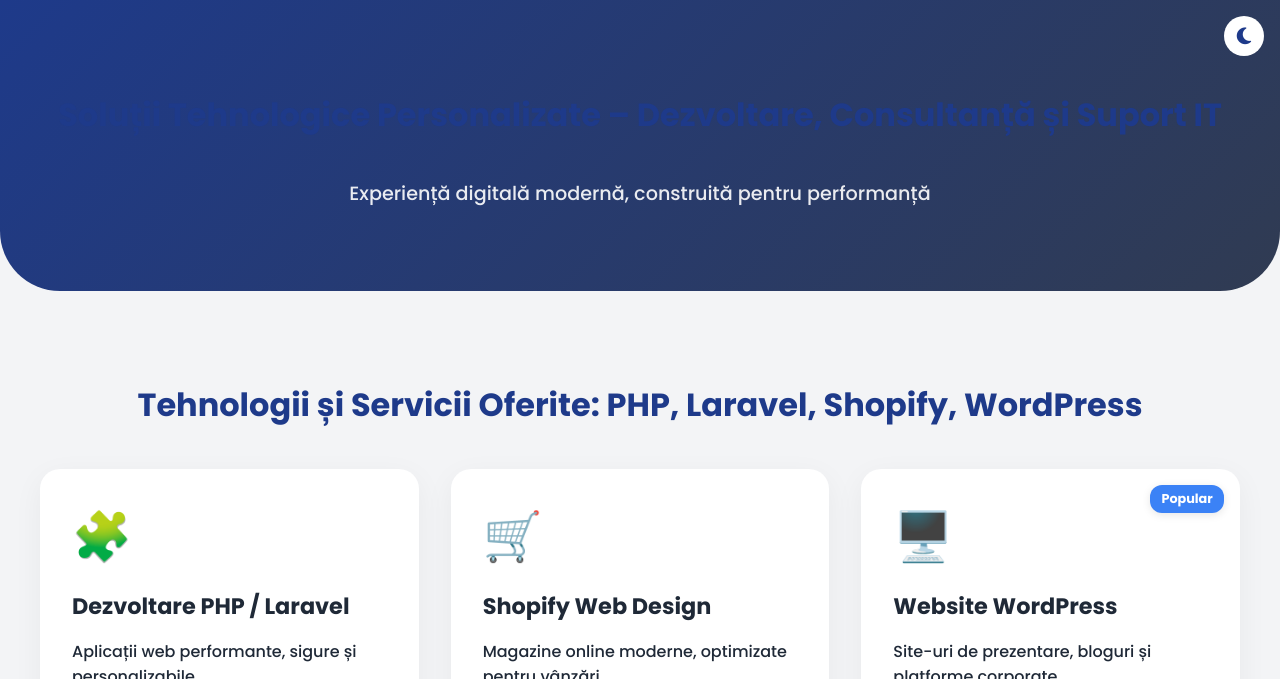
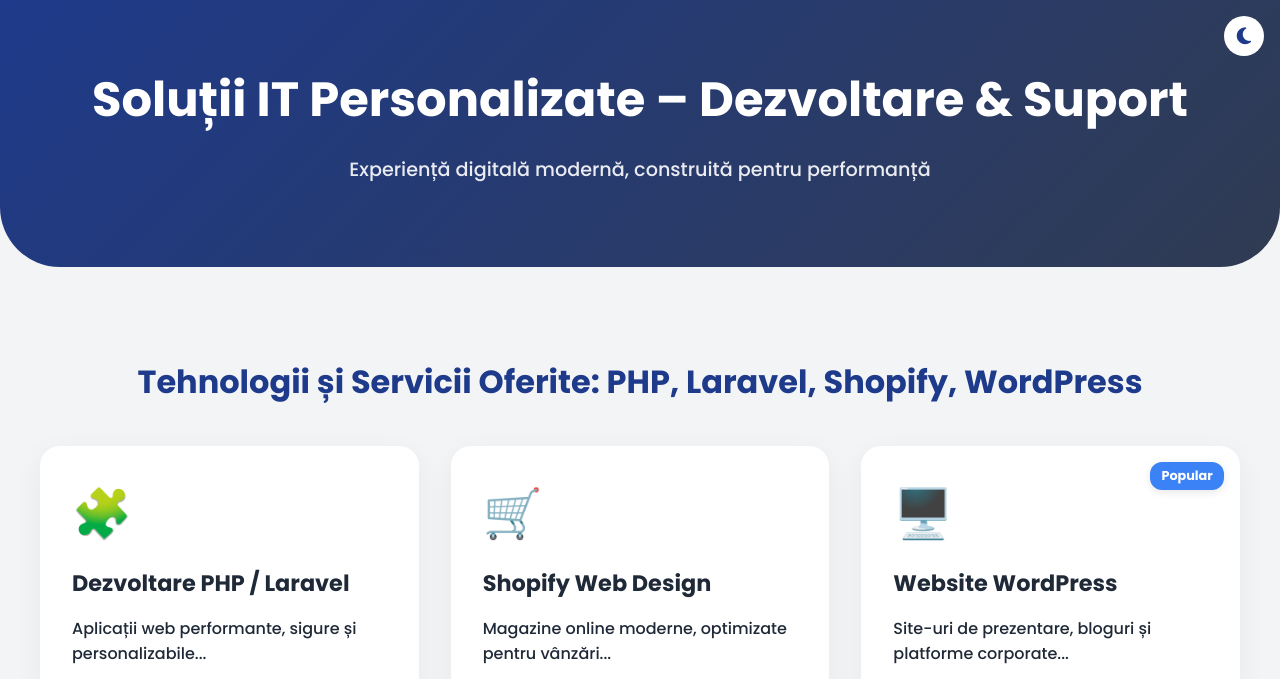
Before and after one commit to TheTechology/serviciiit, a plain HTML site: page index.html in a window 1280 px wide. Shown: the top 679 px of the page. Drawn offline with Linux system fonts and the light colour scheme.

Commit message:
Update index.html

```diff
--- a/index.html
+++ b/index.html
@@ -286,7 +286,7 @@
 </head>
 <body>
 <header><button class="dark-toggle" onclick="toggleDarkMode()" style="position: absolute; top: 1rem; right: 1rem; background: var(--white); color: var(--primary); border: none; border-radius: 50%; width: 40px; height: 40px; display: flex; align-items: center; justify-content: center; cursor: pointer; font-size: 1.2rem;"><i class="fas fa-moon"></i></button>
-<h2>Soluții Tehnologice Personalizate – Dezvoltare, Consultanță și Suport IT</h2>
+<h1>Soluții IT Personalizate – Dezvoltare & Suport</h1>
 <p>Experiență digitală modernă, construită pentru performanță</p>
 </header>
 <section class="services">
```
